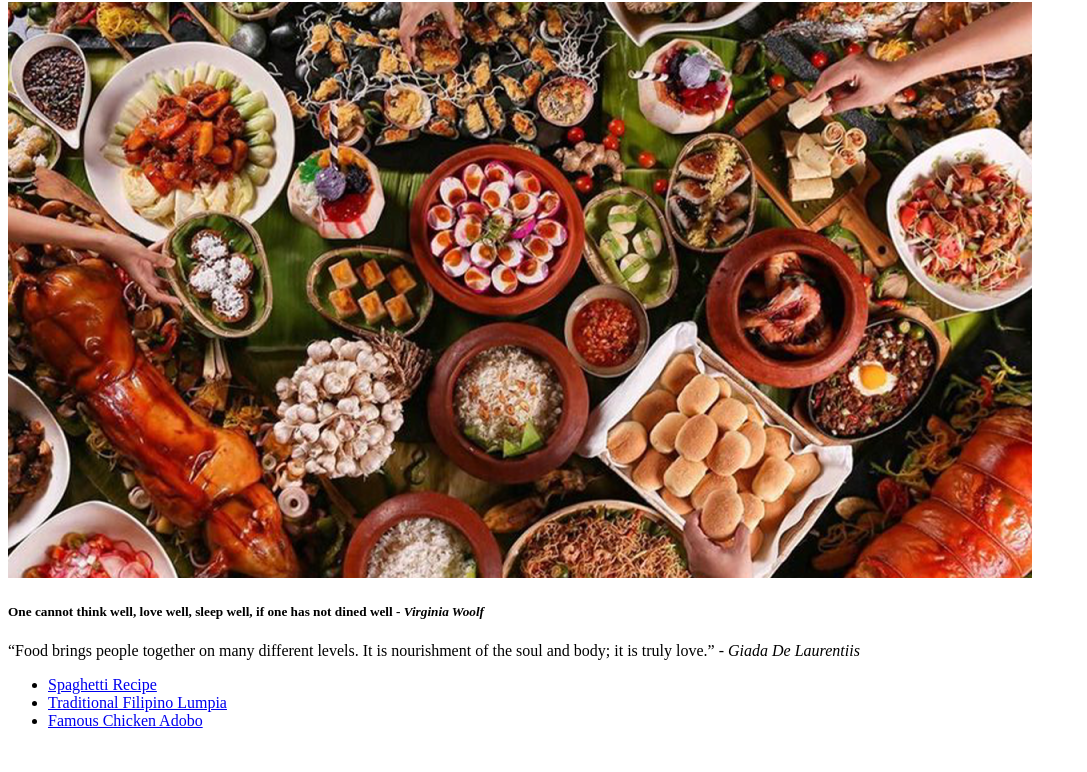
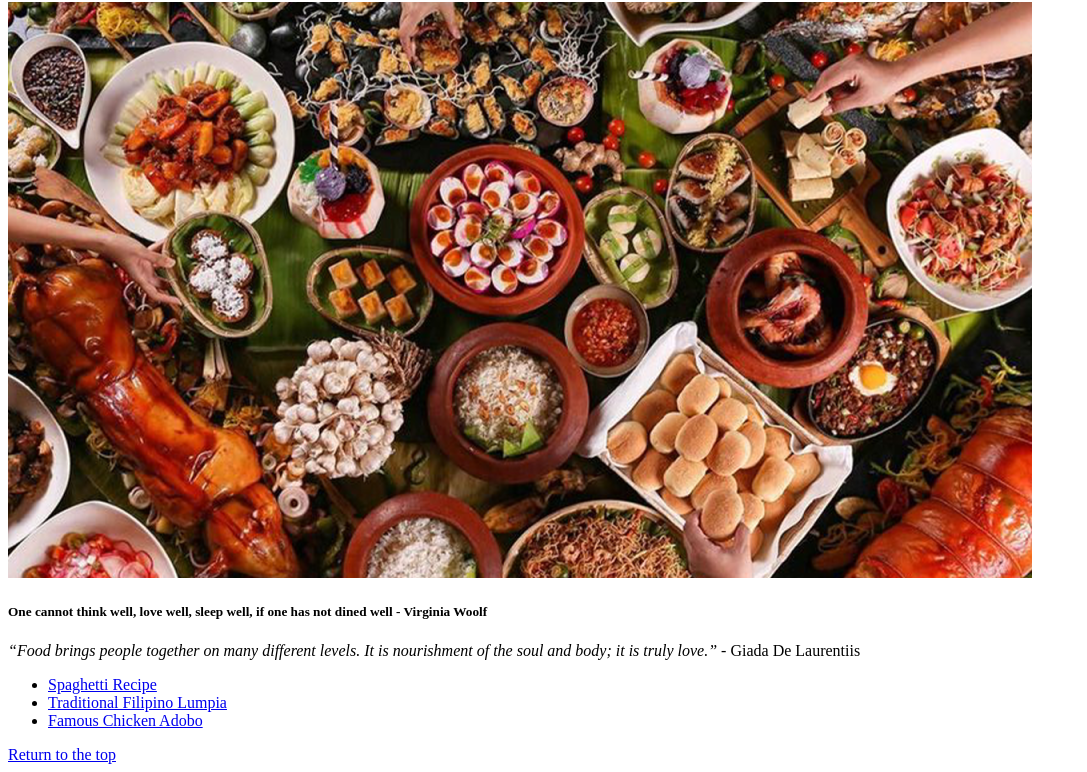
Before and after one commit to janrae-l/odin-recipes, a plain HTML site: page index.html in a window 1280 px wide. Shown: the part 78-850 px from the top of the page, without its empty margins (0-1087 px from the left). Before the commit the page ends 824 px from the top, so only its background shows below. Drawn offline with Linux system fonts and the light colour scheme.

Commit message:
Edit the text tag and improve site experience

```diff
--- a/index.html
+++ b/index.html
@@ -8,13 +8,14 @@
     <body>
         <h1>Filipino Recipes</h1>
         <img src="pinoy-handaan.png" alt="an assortment of Filipino food to share">
-        <h5>One cannot think well, love well, sleep well, if one has not dined well - <i>Virginia Woolf</i></h5>
+        <h5>One cannot think well, love well, sleep well, if one has not dined well - Virginia Woolf</h5>
 
-        <p>“Food brings people together on many different levels. It is nourishment of the soul and body; it is truly love.” - <i> Giada De Laurentiis</i></p>
+        <p><i>“Food brings people together on many different levels. It is nourishment of the soul and body; it is truly love.”</i> - Giada De Laurentiis</p>
         <ul>
             <li><a href="./recipes/spaghetti.html" target="_blank">Spaghetti Recipe</a></li>
             <li><a href="./recipes/lumpia.html" target="_blank">Traditional Filipino Lumpia</a></li>
             <li><a href="./recipes/chicken-adobo.html" target="_blank">Famous Chicken Adobo</a></li>
         </ul>
     </body>
+    <a href="#">Return to the top</a>
 </html>
```
